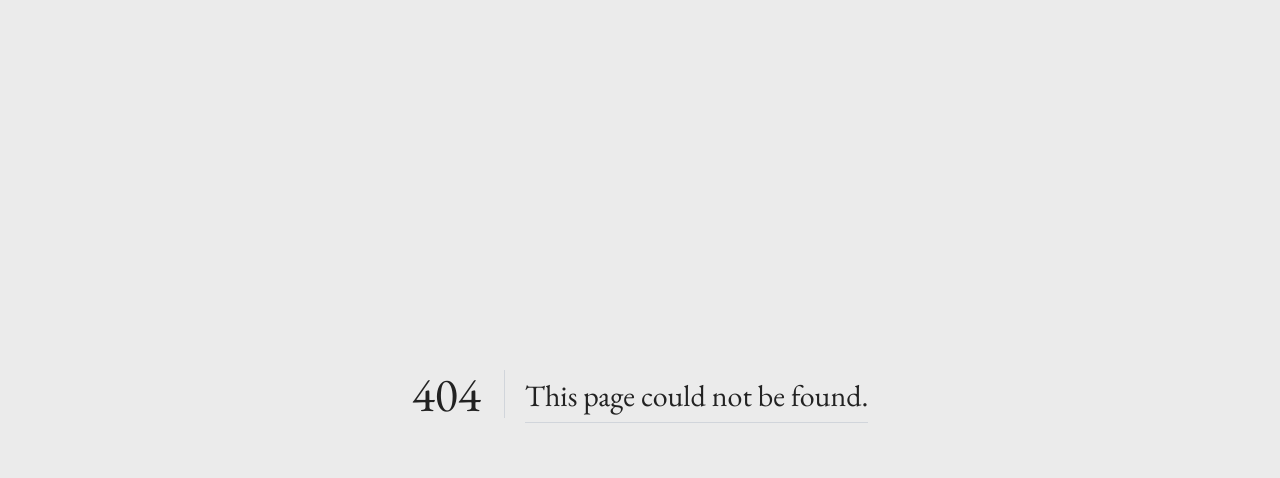
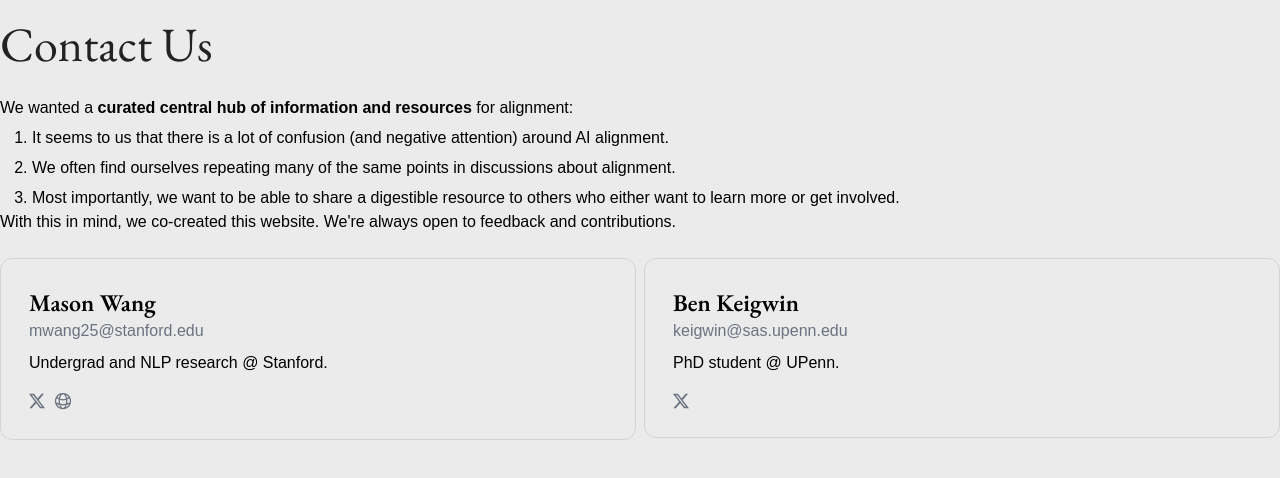
Before and after one commit to masonwang025/alignment-guide, a Next.js app: page /contact-us in a window 1280 px wide. Before the commit this address had no page. Shown: the top 478 px of the page. Built offline with nearby package versions, Linux system fonts and the light colour scheme.

Commit message:
temporary contact us page

```diff
--- /dev/null
+++ b/src/components/contact/Contact.tsx
@@ -0,0 +1,50 @@
+import { GlobeAltIcon } from "@heroicons/react/24/outline";
+import React from "react";
+
+function Contact() {
+    return (
+        <div className="mt-6">
+            <div className="flex flex-col md:flex-row w-full space-x-0 md:space-x-2 space-y-2 md:space-y-0">
+                <div className="md:w-1/2 w-full">
+                    <ContactCard name="Mason Wang" email="mwang25@stanford.edu" twitterLink="https://twitter.com/masonwang025" website="https://masonjwang.com">
+                        <p>
+                            Undergrad and NLP research @ Stanford.
+                        </p>
+                    </ContactCard>
+                </div>
+                <div className="md:w-1/2 w-full">
+                    <ContactCard name="Ben Keigwin" email="keigwin@sas.upenn.edu" twitterLink="https://twitter.com/BenKeig137">
+                        <p>
+                            PhD student @ UPenn.
+                        </p>
+                    </ContactCard>
+                </div>
+            </div>
+        </div>
+    );
+}
+
+export default Contact;
+
+
+function ContactCard({ name, email, children, twitterLink, website }: { name: string, email: string, children: React.ReactNode, twitterLink: string, website?: string }) {
+    return (
+        <div className="flex flex-col px-7 lg:py-7 py-5 rounded-xl border border-gray-300">
+            <div className='font-serif font-semibold text-2xl'>{name}</div>
+            <p className="text-gray-500 mb-2">{email}</p>
+            {children}
+            <ul className="horizontal space-x-2 mt-4 text-gray-500">
+                <a href={twitterLink} target="_blank" rel="noopener noreferrer">
+                    <svg xmlns="http://www.w3.org/2000/svg" width="16" height="16" fill="currentColor" className="bi bi-twitter-x mt-0.5" viewBox="0 0 16 16">
+                        <path d="M12.6.75h2.454l-5.36 6.142L16 15.25h-4.937l-3.867-5.07-4.425 5.07H.316l5.733-6.57L0 .75h5.063l3.495 4.633L12.601.75Zm-.86 13.028h1.36L4.323 2.145H2.865z" />
+                    </svg>
+                </a>
+                {website && (
+                    <a href={website} target="_blank" rel="noopener noreferrer">
+                        <GlobeAltIcon className="w-5 h-5" />
+                    </a>
+                )}
+            </ul>
+        </div>
+    );
+}
--- a/src/components/intro/CTA.tsx
+++ b/src/components/intro/CTA.tsx
@@ -3,7 +3,7 @@ import { Link } from "nextra-theme-docs";
 function CTA() {
     return (
         <div className='bg-gray-50 shadow-sm rounded-lg md:py-8 py-6 px-5 spacing-y-5 mt-8'>
-            <p className='text-lg text-center pb-5'>Here's what we have.</p>
+            <p className='text-lg text-center pb-5'>Here's what we have for you.</p>
             <div className='flex flex-col items-center justify-cen→ter space-y-5'>
                 <Link href='/quickstart' className="no-underline">
                     <p className='bg-accent-400 text-black py-2 px-4 rounded-lg'>
--- a/src/pages/_meta.json
+++ b/src/pages/_meta.json
@@ -4,5 +4,6 @@
   "why-alignment": "Why Alignment Urgently Matters",
   "overview-current-efforts": "Overview of Current Efforts",
   "research-directions": "Research Directions",
-  "next-steps": "Next Steps"
+  "next-steps": "Next Steps",
+  "contact-us": "Contact Us"
 }
--- /dev/null
+++ b/src/pages/contact-us.mdx
@@ -0,0 +1,15 @@
+import Contact from '@/components/contact/Contact'
+
+# Contact Us
+
+We wanted a <b>curated central hub of information and resources</b> for alignment:
+
+<ol className="list-decimal ml-8 space-y-1.5 mt-1.5">
+    <li>It seems to us that there is a lot of confusion (and negative attention) around AI alignment.</li>
+    <li>We often find ourselves repeating many of the same points in discussions about alignment.</li>
+    <li>Most importantly, we want to be able to share a digestible resource to others who either want to learn more or get involved.</li>
+</ol>
+
+With this in mind, we co-created this website. We're always open to feedback and contributions.
+
+<Contact />
```
